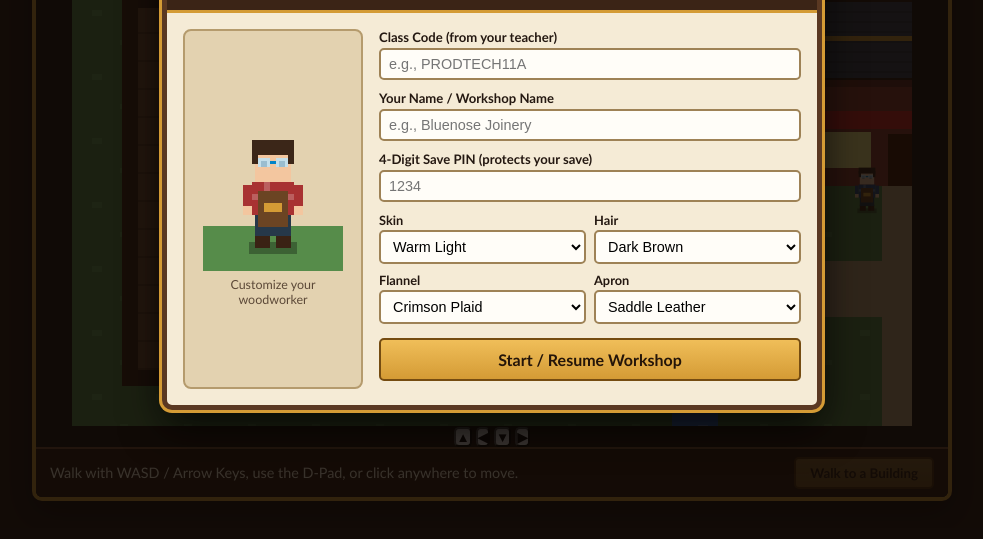
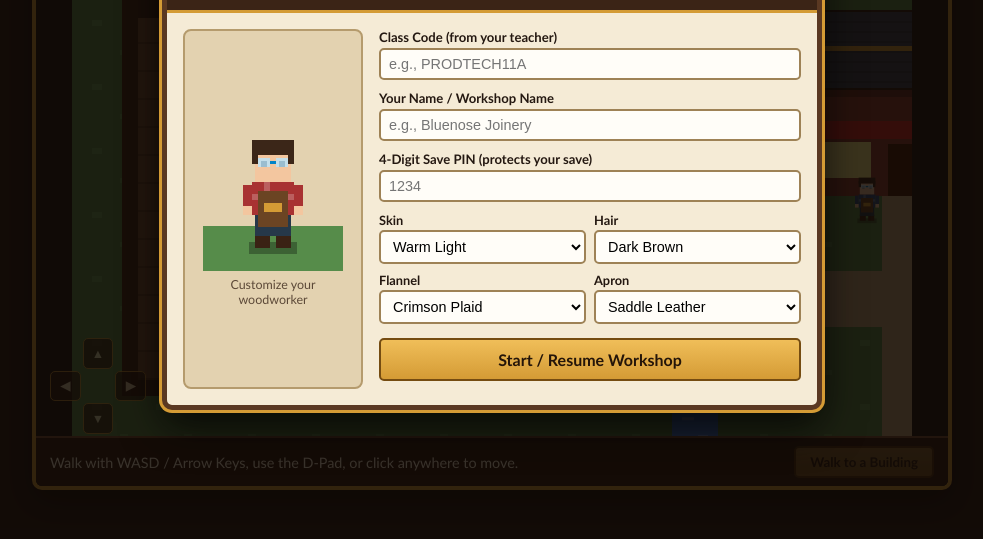
Before and after one commit to agseymour/Aldercreekmillworks, a plain HTML site: page index.html in a window 1280 px wide. Shown: the part 235-774 px from the top of the page, without its empty margins (148-1131 px from the left). Drawn offline with Linux system fonts and the light colour scheme.

Commit message:
Update style.css

```diff
--- a/style.css
+++ b/style.css
@@ -125,6 +125,53 @@ body {
   cursor: pointer;
   display: block;
 }
+
+#game-canvas:focus {
+  outline: none;
+}
+
+/* Compact On-Screen D-Pad */
+#dpad-controls {
+  position: absolute;
+  left: 14px;
+  bottom: 52px;
+  width: 96px;
+  height: 96px;
+  display: grid;
+  grid-template-columns: repeat(3, 1fr);
+  grid-template-rows: repeat(3, 1fr);
+  gap: 2px;
+  z-index: 15;
+  opacity: 0.82;
+}
+
+#dpad-controls:hover {
+  opacity: 1;
+}
+
+.dpad-btn {
+  background: rgba(44, 26, 16, 0.88);
+  color: #fef3c7;
+  border: 1.5px solid var(--brass);
+  border-radius: 5px;
+  font-size: 0.78rem;
+  padding: 0;
+  display: flex;
+  align-items: center;
+  justify-content: center;
+  touch-action: none;
+}
+
+.dpad-btn:active,
+.dpad-btn.pressed {
+  background: var(--brass);
+  color: #241509;
+}
+
+.dpad-up { grid-column: 2; grid-row: 1; }
+.dpad-left { grid-column: 1; grid-row: 2; }
+.dpad-down { grid-column: 2; grid-row: 3; }
+.dpad-right { grid-column: 3; grid-row: 2; }
 
 #interaction-banner {
   width: 100%;
```
